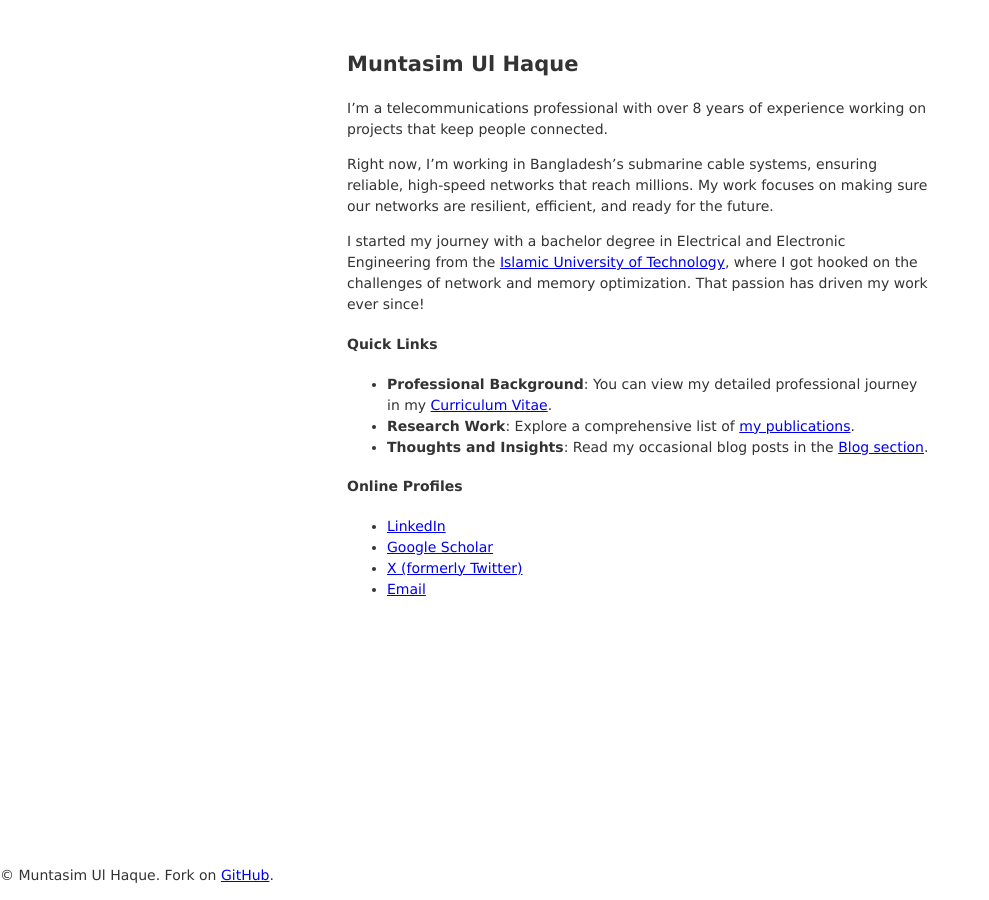
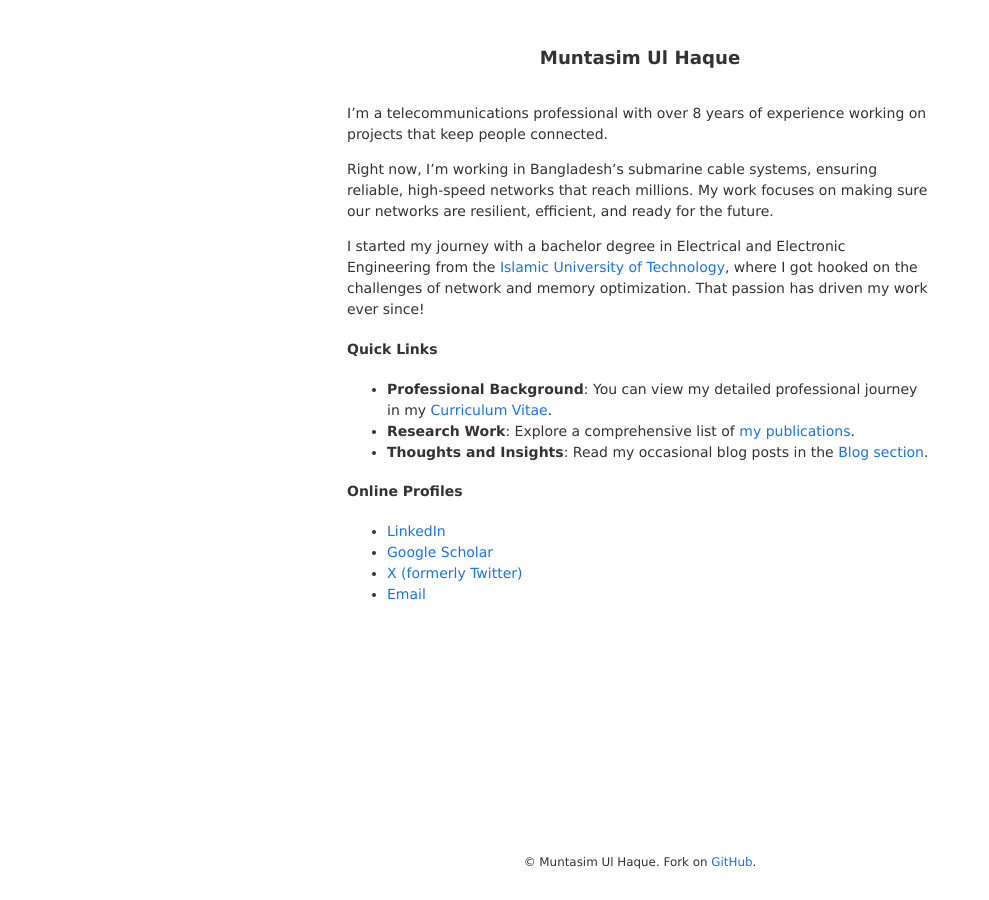
Before and after one commit to muntasimulhaque/muntasimulhaque.github.io, a Jekyll site: the page built from index.md, in a window 1280 px wide. Shown: the whole page, without its empty margins (0-989 px from the left). Built offline with Jekyll 4.4.1, drawn with Linux system fonts in a browser that asks for light colours; our own code applies the rules of GitHub Pages for plain Markdown files.

Commit message:
fixing issues

```diff
--- a/_layouts/default.html
+++ b/_layouts/default.html
@@ -11,6 +11,7 @@
 </head>
 <body>
     <main>
+        <h1 class="site-title"><a href="{{ '/' | relative_url }}">Muntasim Ul Haque</a></h1>
         <article>
             {{ content }}
         </article>
--- a/assets/css/main.css
+++ b/assets/css/main.css
@@ -33,14 +33,153 @@ main {
     box-sizing: border-box;
 }
 
-/* Rest of the CSS remains the same as in your original file,
-   with the following sections removed:
-   - Header and navigation styles
-   - .menu-toggle styles
-   - nav related styles
-*/
+/* Headings - Use Verdana with reduced sizes */
+h1, h2, h3, h4, h5, h6 {
+    font-family: Verdana, Geneva, sans-serif;
+}
 
-/* Existing styles for links, headings, blog, footer, etc. remain unchanged */
+h1 {
+    font-size: 1.3em;
+    color: var(--primary-color);
+}
+
+h2 {
+    font-size: 1.2em;
+}
+
+h3 {
+    font-size: 1.1em;
+}
+
+h4 {
+    font-size: 1em;
+}
+
+h5, h6 {
+    font-size: 0.9em;
+}
+
+/* Site Title Styles */
+.site-title {
+    text-align: center;
+    margin-bottom: 2rem;
+}
+
+.site-title a {
+    color: var(--primary-color);
+    text-decoration: none;
+}
+
+.site-title a:hover {
+    text-decoration: underline;
+}
+
+a {
+    color: var(--link-color);
+    text-decoration: none;
+}
+
+a:hover {
+    color: var(--link-color);
+    text-decoration: underline;
+}
+
+a:visited {
+    color: var(--visited-link-color);
+    text-decoration: none;
+}
+
+::selection {
+    background-color: var(--selection-color);
+}
+
+/* Blog list styles */
+.blog-list {
+    margin-top: 2rem;
+}
+
+.blog-preview {
+    margin-bottom: 2rem;
+}
+
+.blog-title {
+    margin: 0;
+}
+
+.blog-title a {
+    color: var(--primary-color);
+    text-decoration: none;
+}
+
+.blog-title a:visited {
+    color: var(--visited-link-color);
+    text-decoration: none;
+}
+
+.blog-title a:hover {
+    color: var(--link-color);
+    text-decoration: none;
+}
+
+.blog-date {
+    display: block;
+    color: var(--text-color);
+    font-size: 0.75em;
+    margin-top: 0.1rem;
+}
+
+/* Blog post styles */
+.blog-post h1 {
+    font-size: 1.2em;
+    color: var(--primary-color);
+    margin-top: 0;
+    margin-bottom: 0.5rem;
+}
+
+.blog-post {
+    max-width: var(--max-content-width);
+}
+
+.blog-post .blog-date {
+    display: block;
+    font-size: 0.75em;
+    color: var(--text-color);
+    margin-top: 0.2rem;
+    margin-bottom: 1rem;
+}
+
+.blog-content {
+    margin-top: 2rem;
+}
+
+.blog-content img {
+    max-width: 100%;
+    height: auto;
+}
+
+/* Main content */
+article {
+    flex: 1;
+    max-width: var(--max-content-width);
+    width: 100%;
+    box-sizing: border-box;
+}
+
+article h1 {
+    color: var(--primary-color);
+    margin-top: 0;
+}
+
+footer {
+    font-family: Verdana, Geneva, sans-serif;
+    text-align: center;
+    padding: 1rem;
+    color: var(--text-color);
+    font-size: 0.85em;
+    margin-top: 2rem;
+    width: 100%;
+    box-sizing: border-box;
+}
 
 /* Responsive design */
 @media (max-width: 768px) {
```
Also changed, not shown: index.md (+0 -2 lines).
